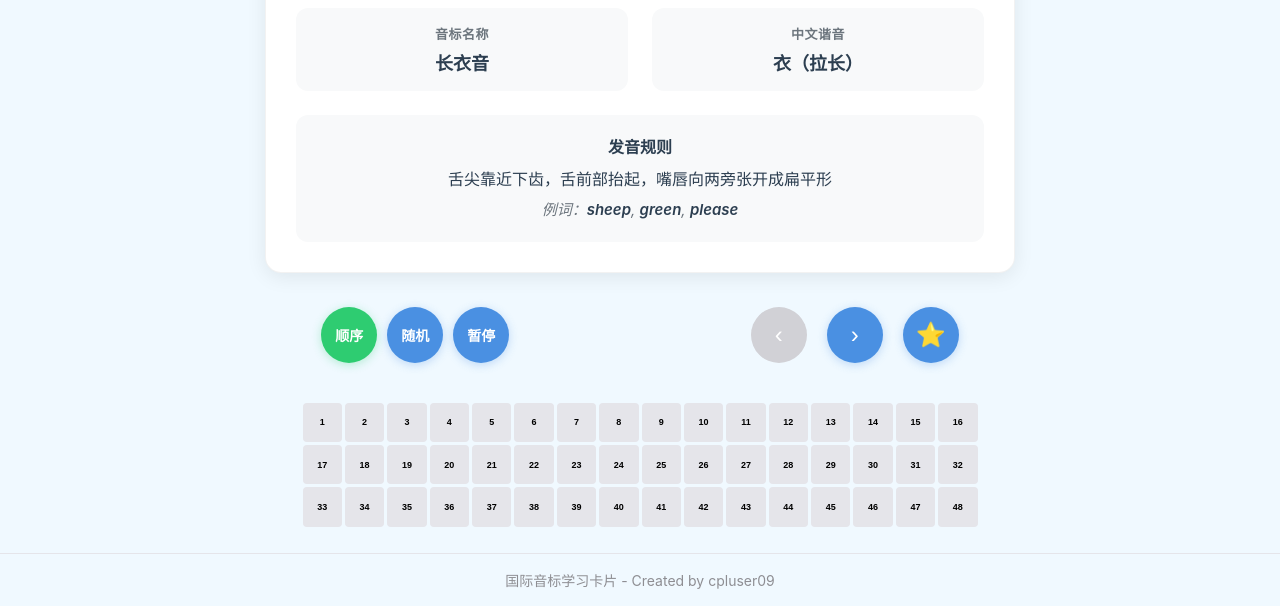
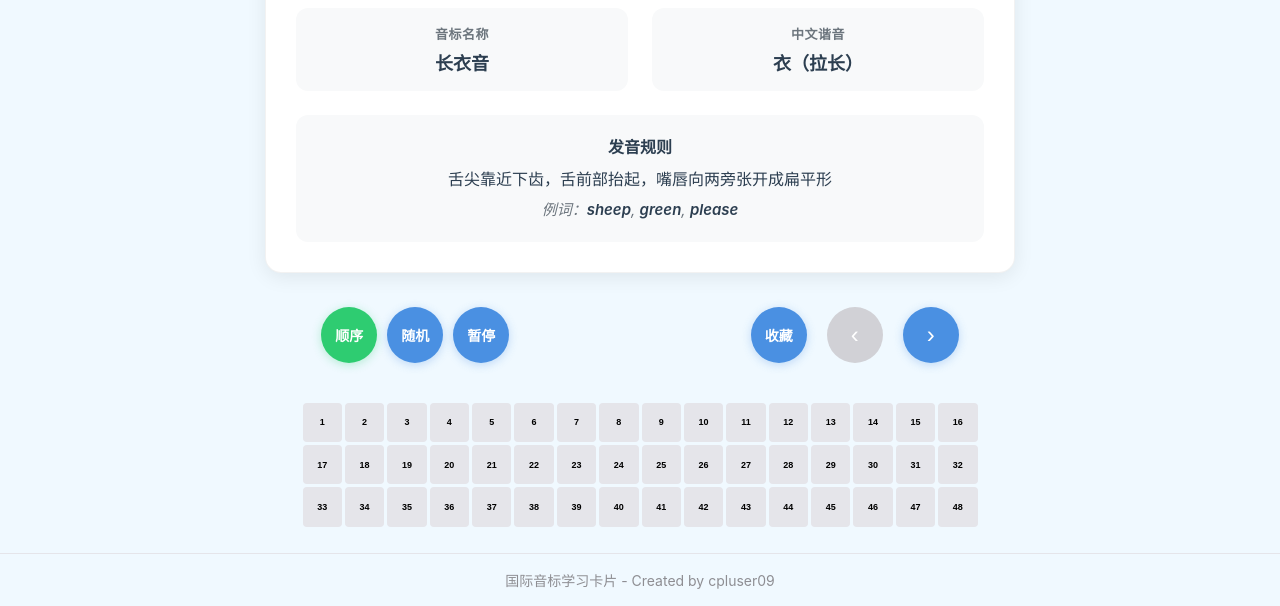
Before and after one commit to cpluser09/ipa-cards-web, a website: page index.html in a window 1280 px wide. Both pictures are taken after a click on the button "顺序". Shown: the part 194-800 px from the top of the page. Drawn offline with Linux system fonts and the light colour scheme.

Commit message:
将收藏播放按钮从左侧移动到右侧

```diff
--- a/app.js
+++ b/app.js
@@ -374,12 +374,15 @@ function setPlaybackMode(mode) {
 function updatePlaybackButtons(activeMode) {
   seqBtn.classList.remove('active');
   randBtn.classList.remove('active');
+  favBtn.classList.remove('active');
   pauseBtn.classList.remove('active');
 
   if (activeMode === 'sequential') {
     seqBtn.classList.add('active');
   } else if (activeMode === 'random') {
     randBtn.classList.add('active');
+  } else if (activeMode === 'favorites') {
+    favBtn.classList.add('active');
   } else if (activeMode === 'paused') {
     // 暂停状态下不激活任何按钮，或者激活暂停按钮，根据需求决定
     // 这里选择不激活任何按钮，以表示播放已暂停
--- a/index.html
+++ b/index.html
@@ -380,9 +380,9 @@
                 <button class="playback-btn" id="pauseBtn" onclick="pausePlayback()">暂停</button>
             </div>
             <div class="controls">
+                <button class="playback-btn" id="favBtn" onclick="setPlaybackMode('favorites')">收藏</button>
                 <button class="control-btn" id="prevBtn" onclick="prevCard();">&#8249;</button>
                 <button class="control-btn" id="nextBtn" onclick="nextCard();">&#8250;</button>
-                <button class="control-btn" id="favBtn" onclick="toggleFavorite();">⭐</button>
             </div>
         </div>
         <div class="index-section" id="indexSection"></div>
```
